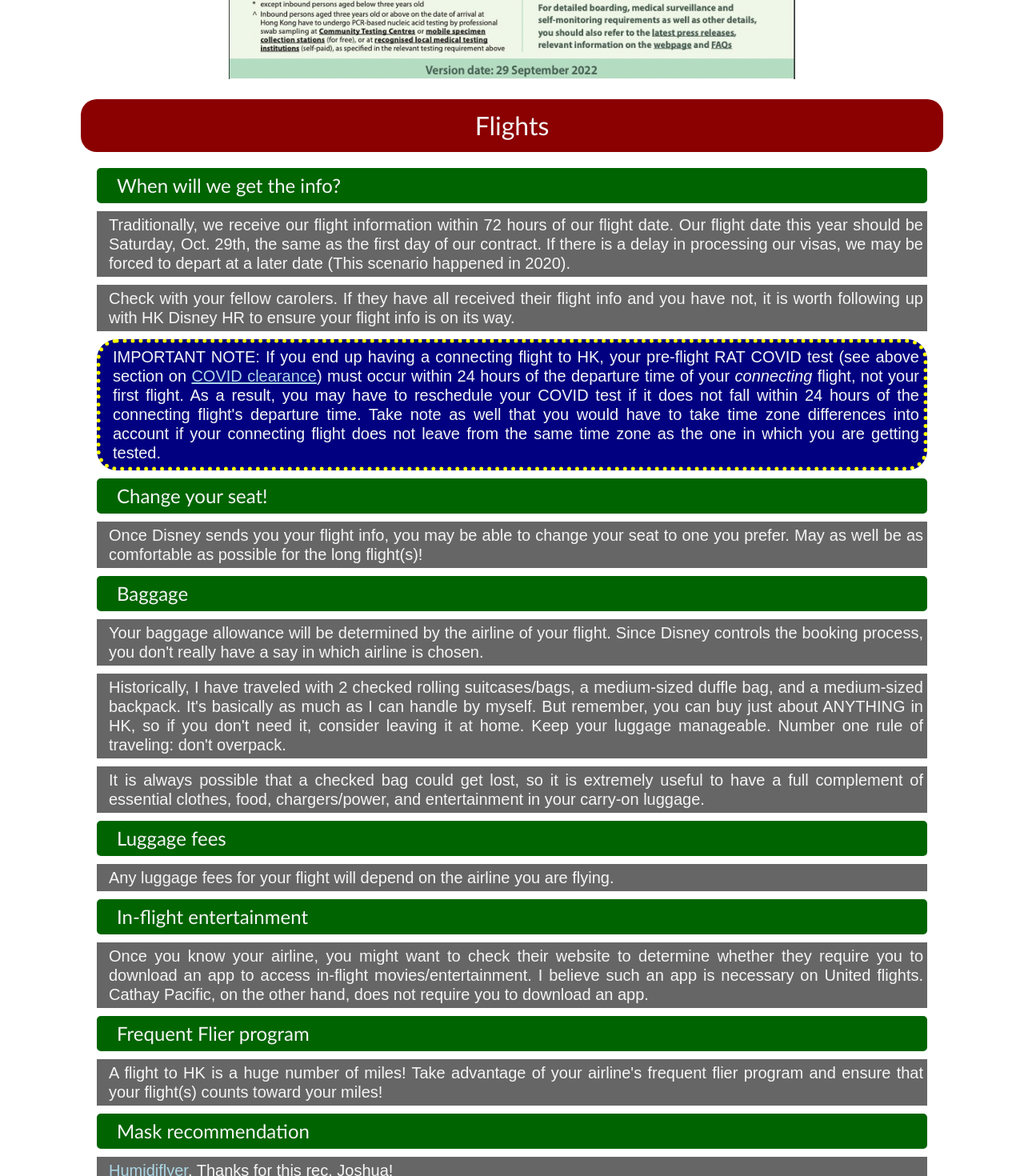
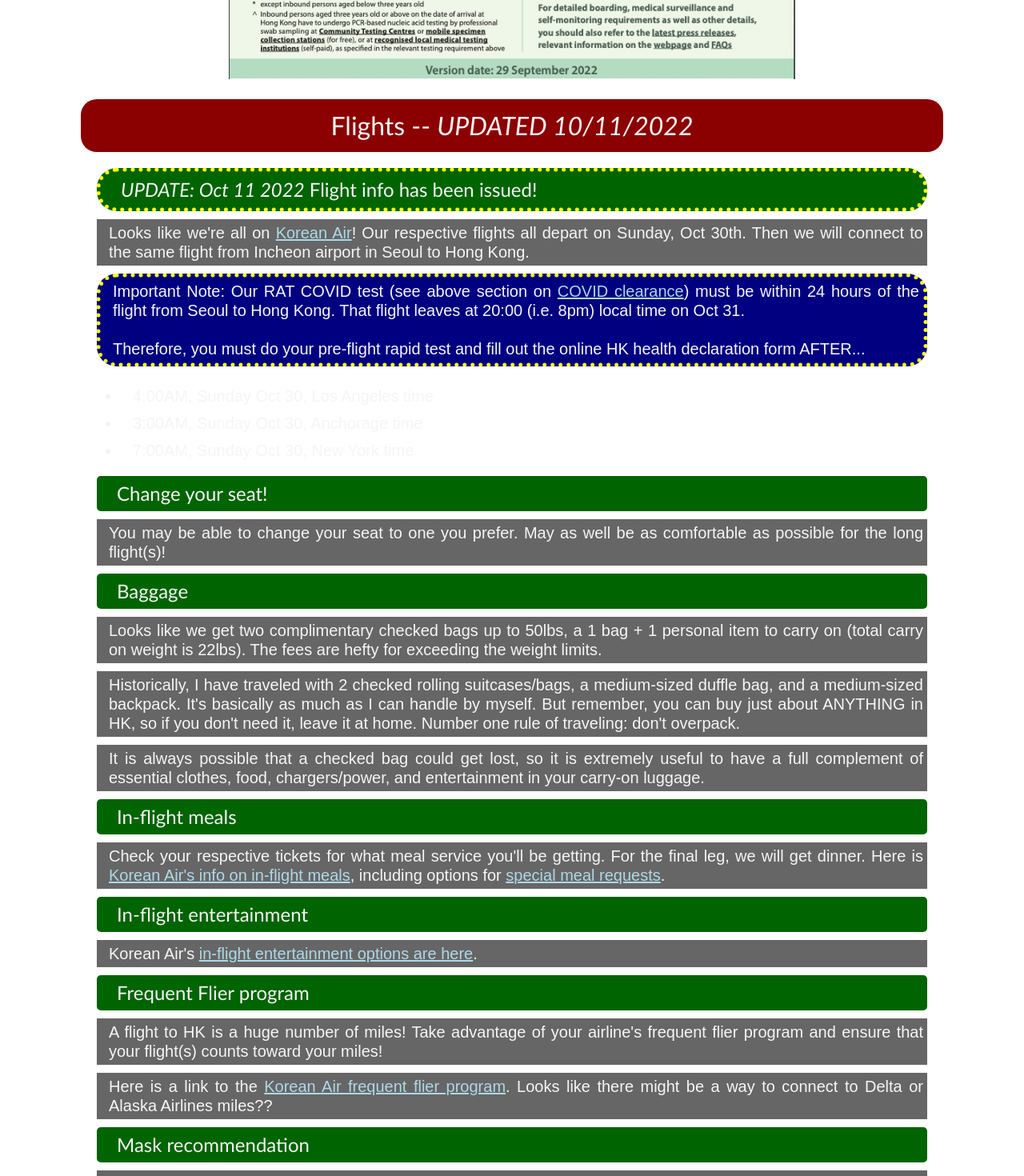
Before and after one commit to Bones81/hkdl_2023, a React (Create React App) app: page / in a window 1280 px wide. Shown: the part 4600-6070 px from the top of the page at 80% size. Built offline with nearby package versions, Linux system fonts and the light colour scheme.

Commit message:
update flight section post-flight info receipt

```diff
--- a/src/components/flying/flying.js
+++ b/src/components/flying/flying.js
@@ -1,24 +1,29 @@
 const Flying = () => {
     return (
         <section id='flights'>
-            <h2>Flights</h2>
-            <h3>When will we get the info?</h3>
-                <p>Traditionally, we receive our flight information within 72 hours of our flight date. Our flight date this year should be Saturday, Oct. 29th, the same as the first day of our contract. If there is a delay in processing our visas, we may be forced to depart at a later date (This scenario happened in 2020).</p>
-                {/* <p>We will likely not receive our flight info before Sept. 13th-15th or so. And according to Disney, we will not receive any flight info until they have confirmed that we have received our travel visas.</p> */}
-                <p>Check with your fellow carolers. If they have all received their flight info and you have not, it is worth following up with HK Disney HR to ensure your flight info is on its way.</p>
-                <h4 class="special-note">IMPORTANT NOTE: If you end up having a connecting flight to HK, your pre-flight RAT COVID test (see above section on <a href="#covid-clearance">COVID clearance</a>) must occur within 24 hours of the departure time of your <em>connecting</em> flight, not your first flight. As a result, you may have to reschedule your COVID test if it does not fall within 24 hours of the connecting flight's departure time. Take note as well that you would have to take time zone differences into account if your connecting flight does not leave from the same time zone as the one in which you are getting tested.</h4>
+            <h2>Flights -- <em>UPDATED 10/11/2022</em></h2>
+            <h3 className="special-note"><em>UPDATE: Oct 11 2022</em> Flight info has been issued!</h3>
+                <p>Looks like we're all on <a href="https://www.koreanair.com/us/en" target="_blank" rel="noreferrer">Korean Air</a>! Our respective flights all depart on Sunday, Oct 30th. Then we will connect to the same flight from Incheon airport in Seoul to Hong Kong. </p>
+                <h4 className="special-note">Important Note: Our RAT COVID test (see above section on <a href="#covid-clearance">COVID clearance</a>) must be within 24 hours of the flight from Seoul to Hong Kong. That flight leaves at 20:00 (i.e. 8pm) local time on Oct 31. <br/><br/>
+                Therefore, you must do your pre-flight rapid test and fill out the online HK health declaration form AFTER...</h4>
+                <ul>
+                    <li>4:00AM, Sunday Oct 30, Los Angeles time</li>
+                    <li>3:00AM, Sunday Oct 30, Anchorage time</li>
+                    <li>7:00AM, Sunday Oct 30, New York time</li>
+                </ul>
             <h3>Change your seat!</h3>
-                <p>Once Disney sends you your flight info, you may be able to change your seat to one you prefer. May as well be as comfortable as possible for the long flight(s)!</p>
+                <p>You may be able to change your seat to one you prefer. May as well be as comfortable as possible for the long flight(s)!</p>
             <h3>Baggage</h3>
-                <p>Your baggage allowance will be determined by the airline of your flight. Since Disney controls the booking process, you don't really have a say in which airline is chosen.</p>
-                <p>Historically, I have traveled with 2 checked rolling suitcases/bags, a medium-sized duffle bag, and a medium-sized backpack. It's basically as much as I can handle by myself. But remember, you can buy just about ANYTHING in HK, so if you don't need it, consider leaving it at home. Keep your luggage manageable. Number one rule of traveling: don't overpack.</p>
+                <p>Looks like we get two complimentary checked bags up to 50lbs, a 1 bag + 1 personal item to carry on (total carry on weight is 22lbs). The fees are hefty for exceeding the weight limits.</p>
+                <p>Historically, I have traveled with 2 checked rolling suitcases/bags, a medium-sized duffle bag, and a medium-sized backpack. It's basically as much as I can handle by myself. But remember, you can buy just about ANYTHING in HK, so if you don't need it, leave it at home. Number one rule of traveling: don't overpack.</p>
                 <p>It is always possible that a checked bag could get lost, so it is extremely useful to have a full complement of essential clothes, food, chargers/power, and entertainment in your carry-on luggage.</p>
-            <h3>Luggage fees</h3>
-                <p>Any luggage fees for your flight will depend on the airline you are flying.</p>
+            <h3>In-flight meals</h3>
+                <p>Check your respective tickets for what meal service you'll be getting. For the final leg, we will get dinner. Here is <a href="https://www.koreanair.com/us/en/in-flight/onboard-service/dining/economy" target="_blank" rel="noreferrer">Korean Air's info on in-flight meals</a>, including options for <a href="https://www.koreanair.com/us/en/in-flight/onboard-service/dining/special-meals" target="_blank" rel="noreferrer">special meal requests</a>.</p>
             <h3>In-flight entertainment</h3>
-                <p>Once you know your airline, you might want to check their website to determine whether they require you to download an app to access in-flight movies/entertainment. I believe such an app is necessary on United flights. Cathay Pacific, on the other hand, does not require you to download an app.</p>
+                <p>Korean Air's <a href="https://www.koreanair.com/in-flight/entertainment" target="_blank" rel="noreferrer" >in-flight entertainment options are here</a>.</p>
             <h3>Frequent Flier program</h3>
                 <p>A flight to HK is a huge number of miles! Take advantage of your airline's frequent flier program and ensure that your flight(s) counts toward your miles!</p>
+                <p>Here is a link to the <a href="https://www.koreanair.com/us/en/skypass/status-benefits/status-benefits/grade/skypass-club" target="_blank" rel="noreferrer">Korean Air frequent flier program</a>. Looks like there might be a way to connect to Delta or Alaska Airlines miles??  </p>
             <h3>Mask recommendation</h3>
                 <p><a target="_blank" rel="noreferrer" href="https://humidiflyer.com/">Humidiflyer</a>. Thanks for this rec, Joshua!</p>
         </section>
```
